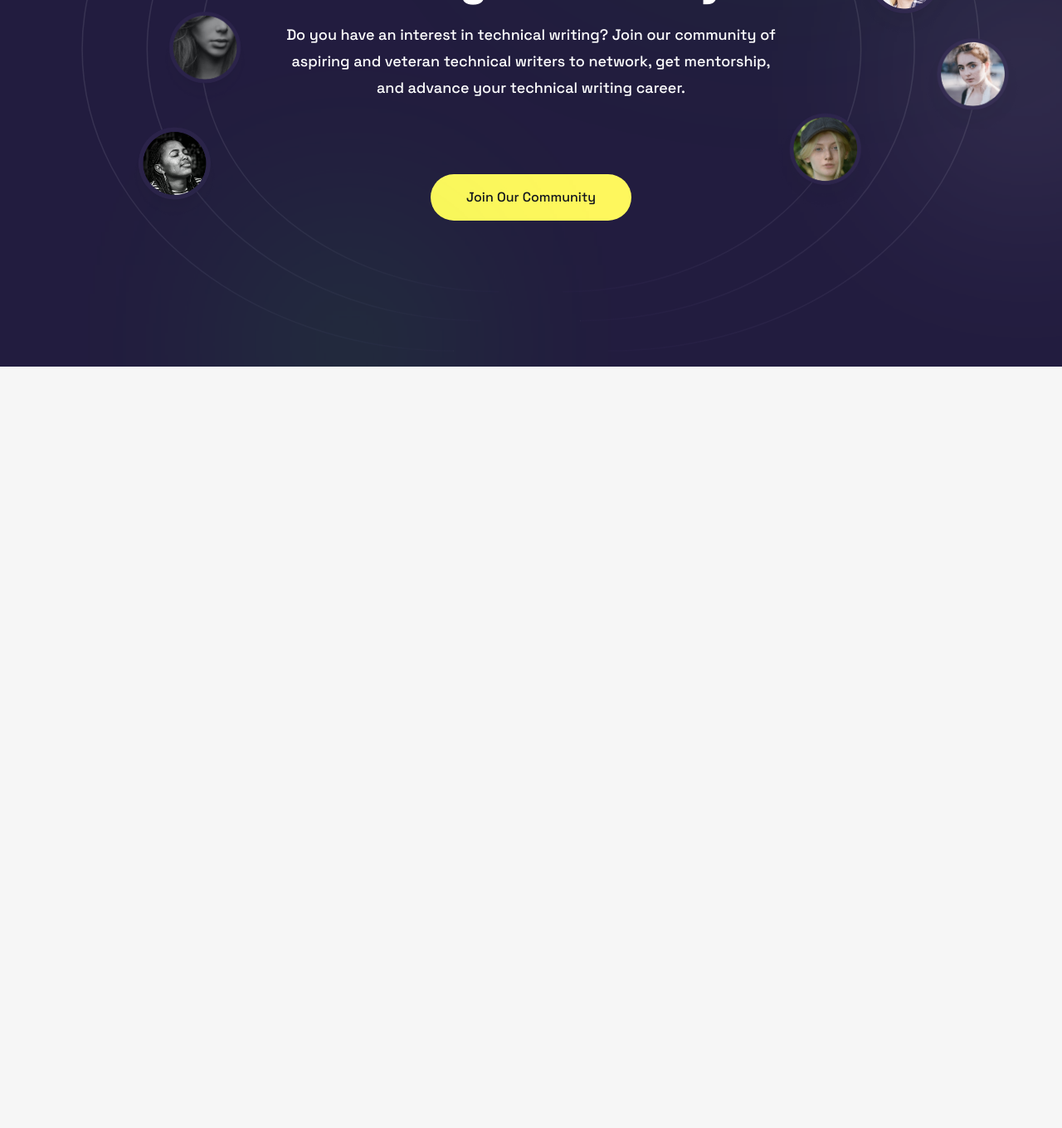
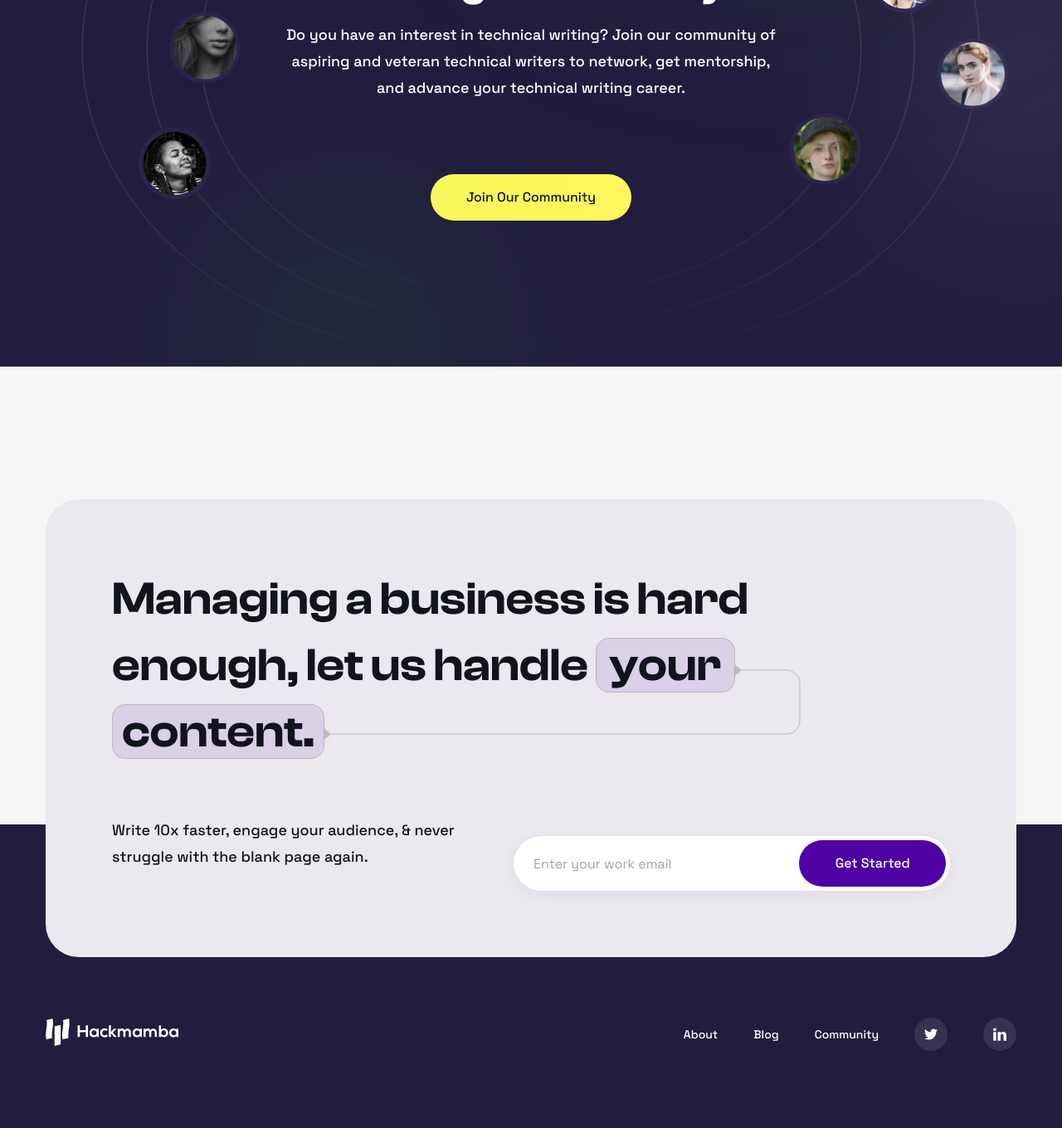
Before and after one commit to Chuloo/hackmamba-dev-mercy, a Gatsby site: page / in a window 1280 px wide. Shown: the part 6080-7440 px from the top of the page at 83% size. Before the commit the page ends 6522 px from the top, so only its background shows below. Built offline with nearby package versions, Linux system fonts and the light colour scheme; Gatsby itself is replaced by a stand-in of ours.

Commit message:
uncommented footer

```diff
--- a/src/components/Layout.js
+++ b/src/components/Layout.js
@@ -9,7 +9,7 @@ export default function Layout({ children }) {
 
       <Navbar />
       <div className="content">{children}</div>
-      {/* <Footer /> */}
+      <Footer />
     </div>
   );
 }
```
